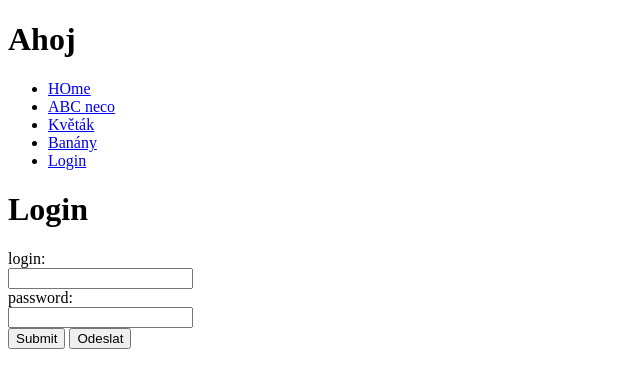
After one commit to webovky/session-MichalKorejtko, a Flask app: page /Login/ in a window 1280 px wide. The commit adds this page. Shown: the top 388 px of the page, without its empty margins (0-640 px from the left). Run offline with Flask 2, Linux system fonts and the light colour scheme.

Commit message:
zacatek session

```diff
--- a/app.py
+++ b/app.py
@@ -1,7 +1,12 @@
 from flask import Flask, render_template, request, redirect, url_for, session
 
 app = Flask(__name__)
-app.secret_key = b'\xe3\x84t\x8b\x02\x1c\xfb\x82PH\x19\xe8\x98\x05\x90\xa8\xc83\xf1\xe2\xf4v\xfe\xf0'b'\xe3\x84t\x8b\x02\x1c\xfb\x82PH\x19\xe8\x98\x05\x90\xa8\xc83\xf1\xe2\xf4v\xfe\xf0'
+""" secret_key se generuje pomoc os.urandom(počet znaku davej 24)
+    ale obecně je to prostě velké náhodné číslo
+    proměnnou secret_key nikdy nesdílím v depozitáři tak jako teď
+"""
+
+app.secret_key = b'os.urandom(24)'
 
 
 @app.route("/")
@@ -46,3 +51,11 @@ def banany(parametr):
 @app.route("/kvetak/")
 def kvetak():
     return render_template("kvetak.html.j2")
+
+@app.route("/Login/", methods=["GET"])
+def login():
+    return render_template("login.html.j2")
+
+@app.route("/Login/", methods=["POST"])
+def login_post():
+    return render_template("login.html.j2")
--- a/templates/base.html.j2
+++ b/templates/base.html.j2
@@ -17,6 +17,8 @@
     <li><a href="{{ url_for('abc') }}">ABC neco</a></li>
     <li><a href="{{ url_for('kvetak') }}">Květák</a></li>
     <li><a href="/banany/ahoj">Banány</a></li>
+    <li><a href="{{ url_for('login') }}">Login</a></li>
+
 </ul>
 
 
--- /dev/null
+++ b/templates/login.html.j2
@@ -0,0 +1,18 @@
+{% extends "base.html.j2" %}
+
+{%block title%}Login{%endblock%}
+
+{% block obsah %}
+
+<h1>Login</h1>
+
+<form method="post">
+    login:<br>
+    <input type="text" name="login"> <br>
+    password: <br>
+    <input type="password" name="password"> <br>
+    <input type="submit" >
+    <button>Odeslat</button>
+</form>
+
+{% endblock obsah %}
```
